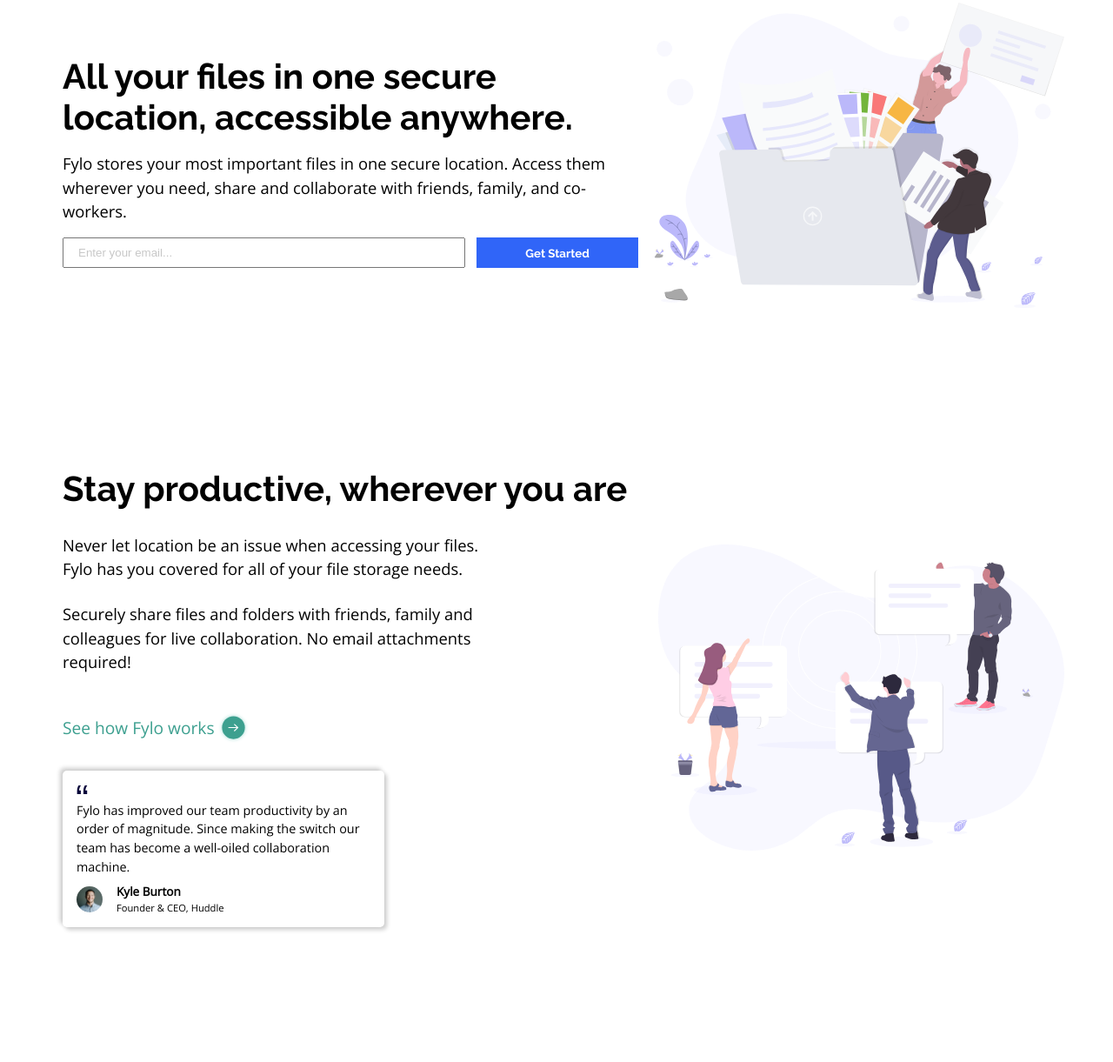
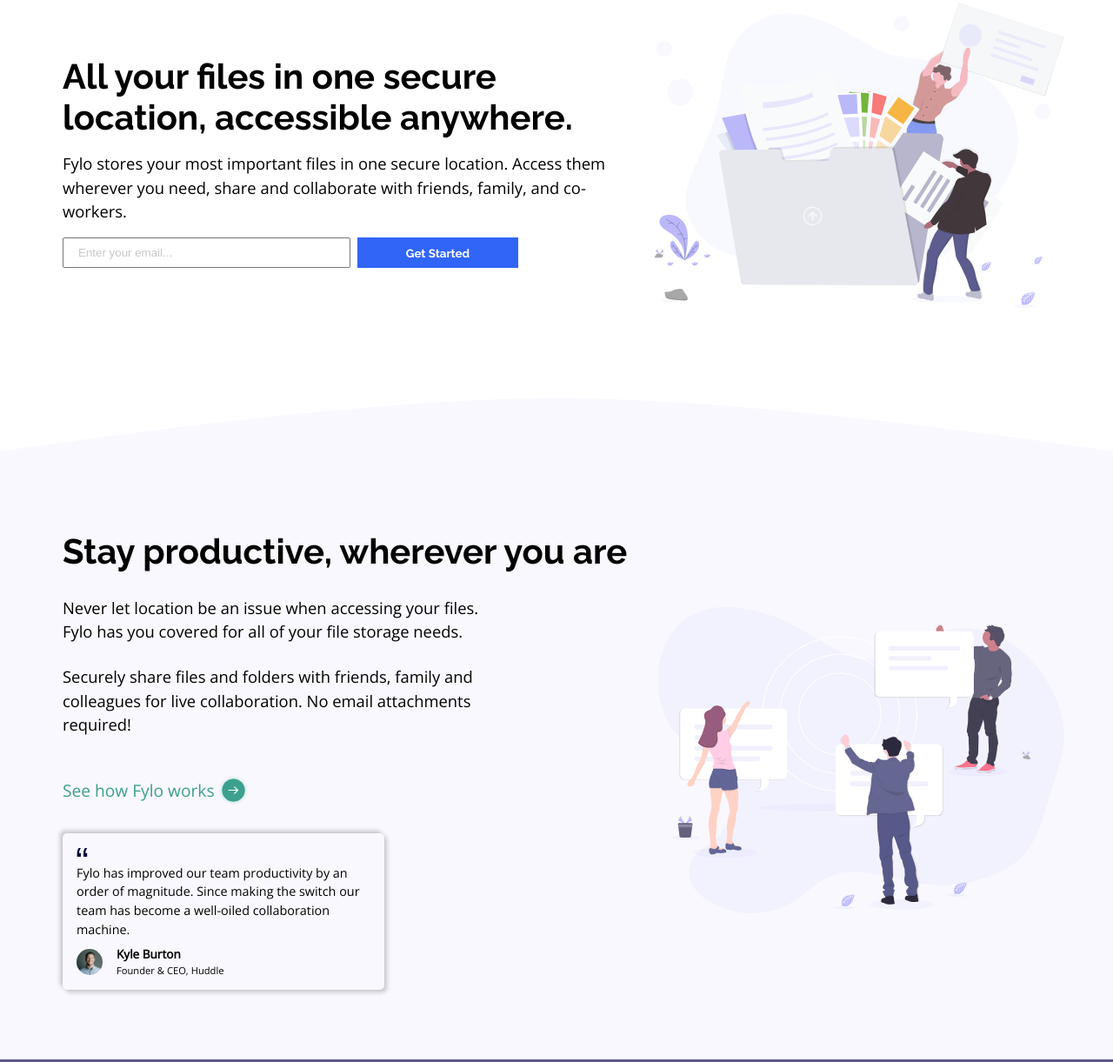
Before and after one commit to Tim5583/pylo-landing-page, a plain HTML site: page index.html in a window 1280 px wide. Shown: the part 155-1376 px from the top of the page at 87% size. Drawn offline with nearby package versions, Linux system fonts and the light colour scheme.

Commit message:
section 2 add the curve

```diff
--- a/index.html
+++ b/index.html
@@ -34,14 +34,16 @@
           family, and co-workers.
         </p>
         <form method="post" class="form">
-          <input type="email" name="email" id="email" placeholder="Enter your email...">
+          <input type="email" name="email" id="email" placeholder="Enter your email..." required>
           <input type="submit" value="Get Started">
         </form>
       </div>
     </section>
 
     <!-- secondary section  -->
-    <section class="container secondary-section">
+    <section class="secondary-section-main">
+      <div>
+        <div class="container secondary-section">
           <img src="./images/illustration-2.svg" alt="illustration" class="secondary-section__img">
           <div>
             <h2>Stay productive, wherever you are</h2>
@@ -64,6 +66,8 @@
                 <div class="card__user-details">
                   <p>Kyle Burton</p>
                   <p>Founder & CEO, Huddle</p>
+                </div>
+              </div>
             </div>
           </div>
         </div>
--- a/scss/_main-section.scss
+++ b/scss/_main-section.scss
@@ -47,6 +47,10 @@
         font-weight: 700;
         cursor: pointer;
     }
+
+    input[type="submit"]:hover {
+        background-color: hsla(224, 93%, 58%, 0.788);;
+    }
 }
 
 @media (min-width: 800px) {
@@ -55,11 +59,12 @@
     }
 
     .form {
-        @include d-flex(space-between);
+        @include d-flex(flex-start);
 
         input[type="email"] {
             margin-bottom: 0;
-            width: 70%;
+            width: 50%;
+            margin-right: .5rem;
         }
 
         input[type="submit"] {
--- a/scss/_nav.scss
+++ b/scss/_nav.scss
@@ -12,12 +12,17 @@
         list-style: none;
         justify-content: space-between;
         font-size: .9rem;
+
+         li:hover {
+             text-decoration: underline;
+             cursor: pointer;
+         }
     }
 }
 
 @media (min-width: 500px) {
     .nav {
-        padding: 0 2rem;
+        padding: 0 5rem;
     }
 
     ul {
--- a/scss/_secondary-section.scss
+++ b/scss/_secondary-section.scss
@@ -1,5 +1,17 @@
-.secondary-section {
-    margin: 5rem auto;
+.secondary-section-main {
+    background-image: url(../images/bg-curve-desktop.svg);
+    background-repeat: no-repeat;
+    background-position: top center;
+    padding-top: 4.5rem;
+    div {
+        background-color: #f8f8fe;
+    }
+}
+
+
+.secondary-section{
+    margin: auto;
+    padding: 5rem auto;
     #{&}__img {
         width: 100%;
     }
@@ -40,7 +52,7 @@
         box-shadow: 3px 3px 5px rgba(0, 0, 0, 0.2), -3px -3px 5px rgba(0, 0, 0, 0.2);
         border-radius: 5px;
         padding: 1rem;
-        margin: 0 auto 5rem auto;
+        margin: 1rem auto;
         max-width: 370px;
         height: 180px;
         text-align: left;
@@ -84,6 +96,7 @@
     .secondary-section {
         @include d-grid-for-section();
 
+
         div {
             font-size: 1.15rem;
 
--- a/scss/_third-section.scss
+++ b/scss/_third-section.scss
@@ -42,6 +42,10 @@
             font-weight: 700;
             cursor: pointer;
         }
+
+        input[type="submit"]:hover {
+            background-color: hsla(224, 93%, 58%, 0.624);;
+        }
     }
 }
 
```
Also changed, not shown: css/style.css, scss/_footer.scss (line endings or trailing spaces), 1 other file. Lines whose indentation alone changed are shown as unchanged.
